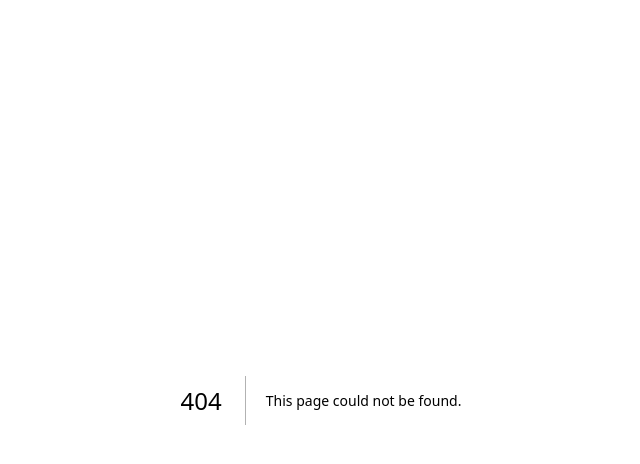
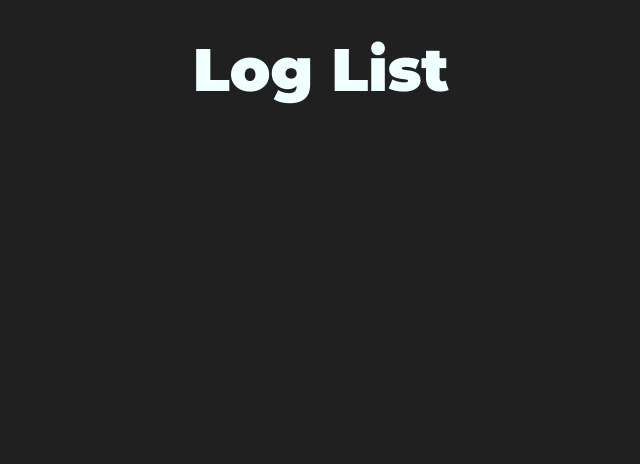
Before and after one commit to celikdev/rast-mobile-kanban-case, a Next.js app: page /logs in a window 1280 px wide. Before the commit this address had no page. Shown: the top 464 px of the page, without its empty margins (319-959 px from the left). Built offline with nearby package versions, Linux system fonts and the light colour scheme.

Commit message:
feat: add logger

```diff
--- a/src/app/board/[id]/page.tsx
+++ b/src/app/board/[id]/page.tsx
@@ -3,6 +3,7 @@
 import { TaskList } from "@/components/task";
 import { useGetBoard } from "@/hooks/useBoard";
 import { useMoveTask } from "@/hooks/useTask";
+import { createLog } from "@/services/log";
 import { DndContext } from "@dnd-kit/core";
 import { HashLoader } from "react-spinners";
 
@@ -19,6 +20,7 @@ const BoardDetail = ({ params }: { params: { id: string } }) => {
           taskId: active.id,
           listId: over?.id,
         });
+        createLog({ message: `Task Moved to ${over?.id}` });
       }}
     >
       <div className="flex flex-col items-center py-10 gap-4 h-[96%]">
--- /dev/null
+++ b/src/app/logs/page.tsx
@@ -0,0 +1,12 @@
+import { LogList } from "@/components/log";
+
+const Log = () => {
+  return (
+    <main className="flex flex-col items-center py-10 gap-4 h-[100%]">
+      <h1 className="text-6xl font-black text-teritary">Log List</h1>
+      <LogList />
+    </main>
+  );
+};
+
+export default Log;
--- a/src/components/board/BoardCard.tsx
+++ b/src/components/board/BoardCard.tsx
@@ -1,8 +1,10 @@
+import { createLog } from "@/services/log";
 import Link from "next/link";
 
 const BoardCard = ({ board }: { board: Board }) => {
   return (
     <Link
+      onClick={() => createLog({ message: `${board.title} Viewed` })}
       href={`/board/${board._id}`}
       key={board._id}
       className="text-center shadow-lg rounded-lg bg-secondary flex items-center justify-center transition-colors duration-300 hover:bg-secondary/60"
--- /dev/null
+++ b/src/components/log/LogCard.tsx
@@ -0,0 +1,8 @@
+const LogCard = ({ log }: { log: Log }) => {
+  return (
+    <div className="text-center p-4 shadow-lg rounded-lg bg-secondary flex items-center justify-center gap-10 transition-colors duration-300 hover:bg-secondary/60">
+      <h1 className="font-semibold text-lg text-teritary">{log.message}</h1>
+    </div>
+  );
+};
+export default LogCard;
--- /dev/null
+++ b/src/components/log/LogList.tsx
@@ -0,0 +1,26 @@
+"use client";
+
+import { getLogs } from "@/services/log";
+import { HashLoader } from "react-spinners";
+import LogCard from "./LogCard";
+
+const LogList = () => {
+  const logs = getLogs();
+  return (
+    <div className="flex w-full h-[100%] justify-center gap-4">
+      {!logs ? (
+        <div className="flex items-center justify-center w-full">
+          <HashLoader color="#F0FFFF" size={50} />
+        </div>
+      ) : (
+        <div className="w-1/2 flex flex-col gap-4">
+          {logs?.map((log: Log) => (
+            <LogCard log={log} key={log._id} />
+          ))}
+        </div>
+      )}
+    </div>
+  );
+};
+
+export default LogList;
--- /dev/null
+++ b/src/components/log/index.ts
@@ -0,0 +1,4 @@
+import LogList from "./LogList";
+import LogCard from "./LogCard";
+
+export { LogList, LogCard }
--- a/src/components/task/TaskList.tsx
+++ b/src/components/task/TaskList.tsx
@@ -6,6 +6,7 @@ import { useState } from "react";
 import { useCreateTask } from "@/hooks/useTask";
 import { HashLoader } from "react-spinners";
 import { useDroppable } from "@dnd-kit/core";
+import { createLog } from "@/services/log";
 
 const TaskList = ({ list }: { list: List }) => {
   const [isCreateTask, setIsCreateTask] = useState<boolean>(false);
@@ -26,7 +27,10 @@ const TaskList = ({ list }: { list: List }) => {
           {list.title}
         </h1>
         <button
-          onClick={() => setIsCreateTask(true)}
+          onClick={() => {
+            setIsCreateTask(true);
+            createLog({ message: `${list.title} Opened Create Task Modal` });
+          }}
           className="border-2 px-4 rounded-lg text-sm text-teritary font-semibold transition-colors duration-300 hover:bg-teritary hover:border-teritary hover:text-secondary"
         >
           Create
@@ -49,6 +53,11 @@ const TaskList = ({ list }: { list: List }) => {
                   title: createTaskForm.get("title") as string,
                   description: createTaskForm.get("description") as string,
                   listID: list._id,
+                });
+                createLog({
+                  message: `Task Created in ${list.title}
+                with title: ${createTaskForm.get("title") as string}
+                  `,
                 });
               }}
               className="flex flex-col items-center w-full gap-4"
--- /dev/null
+++ b/src/services/log/index.ts
@@ -0,0 +1,22 @@
+// Add Local Storage Log
+export const getLogs = () => {
+    const logs = localStorage.getItem("logs");
+    if (logs) {
+        return JSON.parse(logs);
+    }
+    return [];
+}
+
+const createLog = async (log: Log) => {
+    const logs = getLogs();
+    const newLog = {
+        message: log.message,
+        createdAt: new Date().toISOString(),
+        _id: Math.random().toString(36).substr(2, 9),
+    }
+    logs.push(newLog);
+    localStorage.setItem("logs", JSON.stringify(logs));
+}
+
+
+export { createLog }
--- /dev/null
+++ b/src/types/Log.ts
@@ -0,0 +1,5 @@
+interface Log {
+    _id?: string;
+    message: string;
+    createdAt?: string;
+}
```
